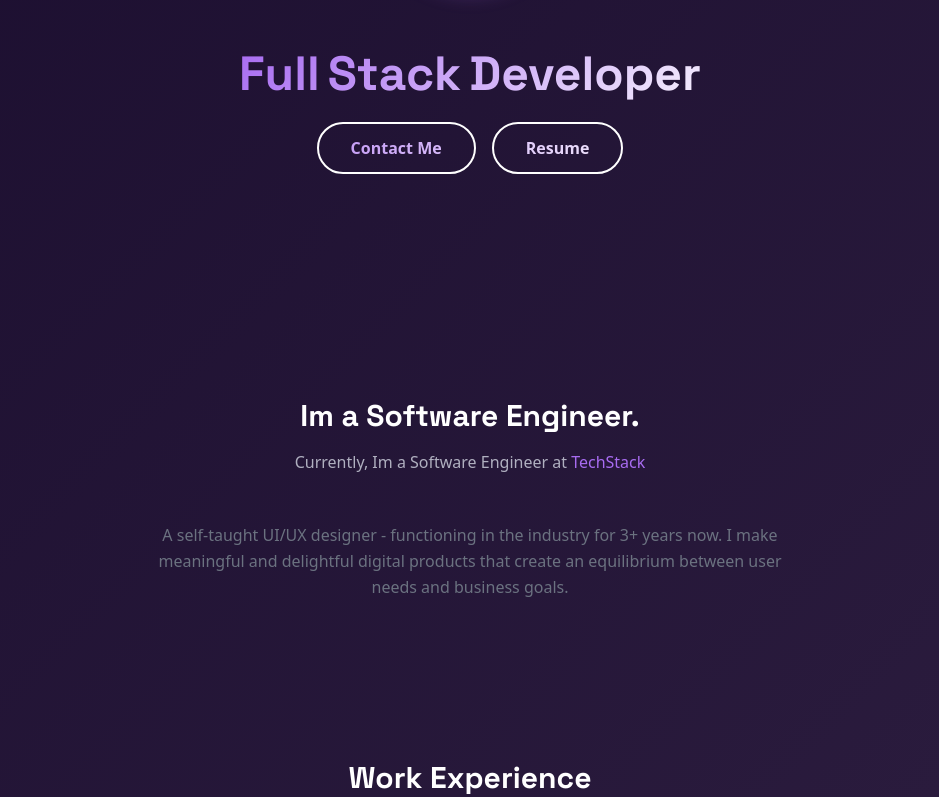
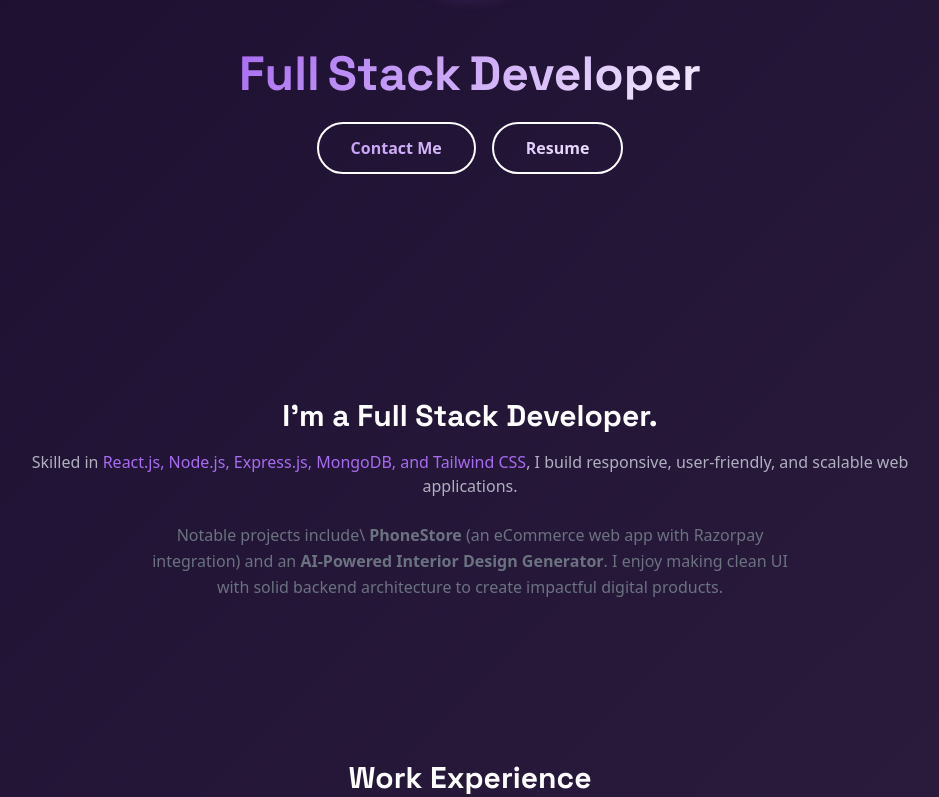
Before and after one commit to ADITYABANKEY07/adityabankeyportfolio, a Next.js app: page / in a window 1280 px wide. Shown: the part 390-1187 px from the top of the page, without its empty margins (170-1109 px from the left). Built offline with nearby package versions, Linux system fonts and the light colour scheme.

Commit message:
description about us section

```diff
--- a/src/app/components/About.tsx
+++ b/src/app/components/About.tsx
@@ -10,10 +10,10 @@ function About() {
           initial={{ opacity: 0, y: 10 }}
           whileInView={{ opacity: 1, y: 0 }}
           transition={{ duration: 0.8, ease: "easeOut" }}
-          viewport={{ once: true }} // animate only once
+          viewport={{ once: true }}
           className="text-3xl font-bold font-space-grotesk mb-4 text-center"
         >
-          Im a Software Engineer.
+          I'm a Full Stack Developer.
         </motion.h2>
 
         <motion.p
@@ -21,23 +21,29 @@ function About() {
           whileInView={{ opacity: 1, y: 0 }}
           transition={{ duration: 0.8, ease: "easeOut", delay: 0.2 }}
           viewport={{ once: true }}
-          className="text-center text-muted mb-2"
+          className="text-center text-muted mb-6"
         >
-          Currently, Im a Software Engineer at
-          <span className="text-accent"> TechStack</span>
+          Skilled in{" "}
+          <span className="text-accent">
+            React.js, Node.js, Express.js, MongoDB, and Tailwind CSS
+          </span>
+          , I build responsive, user-friendly, and scalable web applications.
         </motion.p>
 
         <motion.div
-          initial={{ opacity: 0, y: 50 }}
+          initial={{ opacity: 0, y: 20 }}
           whileInView={{ opacity: 1, y: 0 }}
-          transition={{ duration: 0.8, ease: "easeOut", delay: 0.4 }}
+          transition={{ duration: 0.8, ease: "easeOut", delay: 0.3 }}
           viewport={{ once: true }}
-          className="max-w-2xl mx-auto text-center mt-12"
+          className="max-w-2xl mx-auto text-center"
         >
           <p className="text-muted-foreground leading-relaxed">
-            A self-taught UI/UX designer - functioning in the industry for 3+
-            years now. I make meaningful and delightful digital products that
-            create an equilibrium between user needs and business goals.
+            Notable projects include\
+            <span className="font-semibold"> PhoneStore</span> (an eCommerce web app
+            with Razorpay integration) and an
+            <span className="font-semibold"> AI-Powered Interior Design Generator</span>
+            . I enjoy making clean UI with solid backend architecture to
+            create impactful digital products.
           </p>
         </motion.div>
       </div>
```
